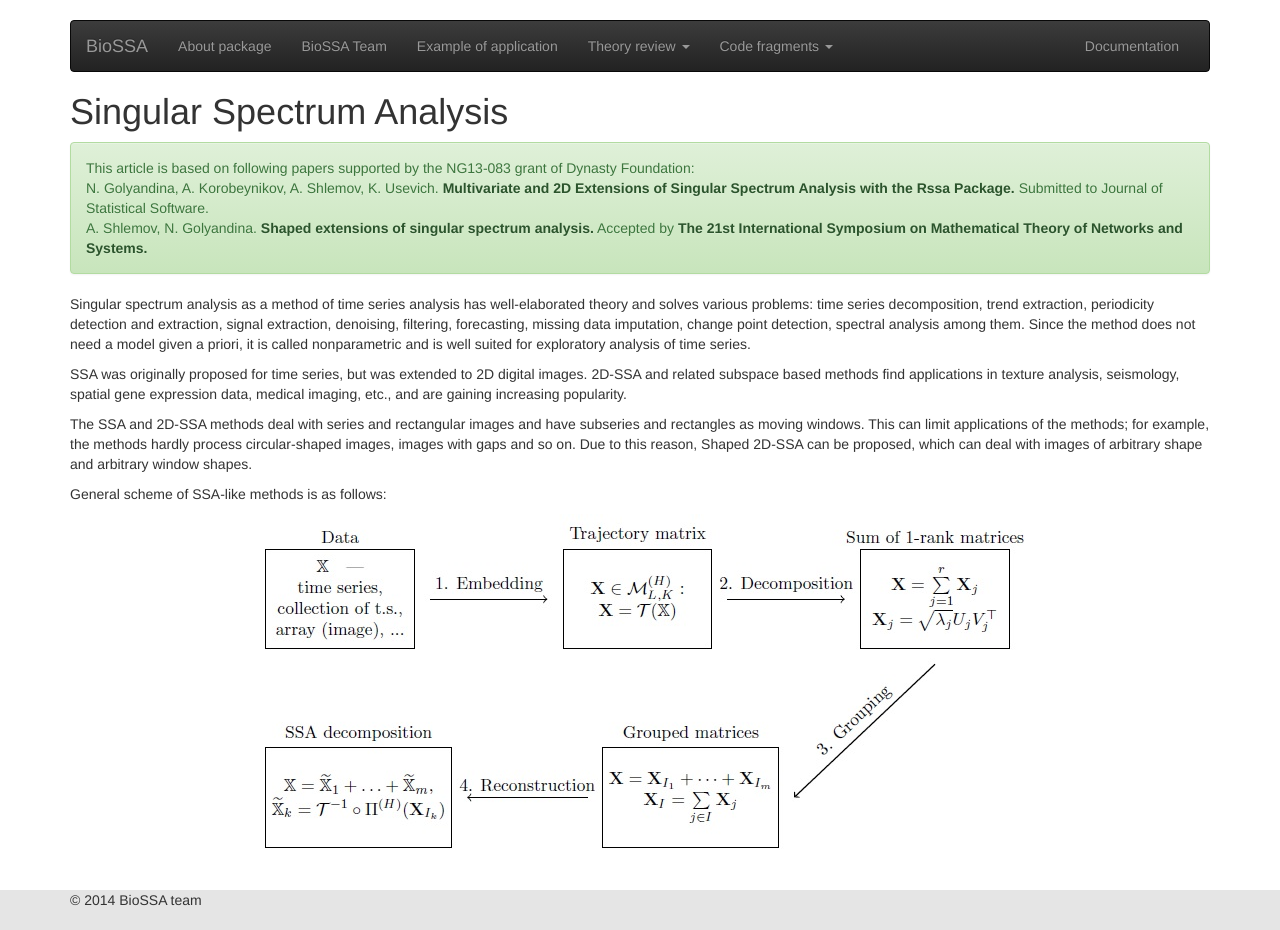
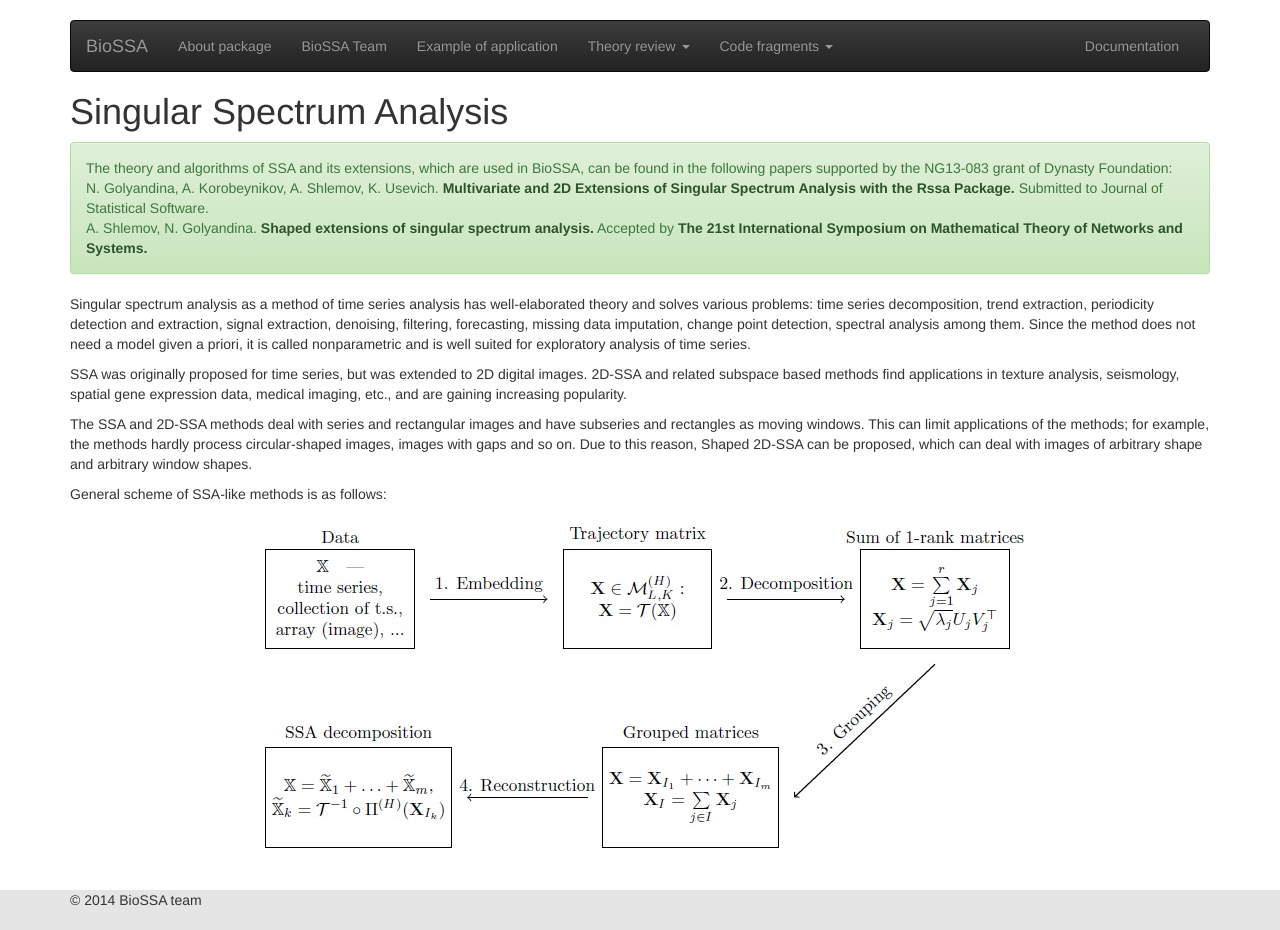
Before and after one commit to BioSSA/BioSSA.github.io, a Jekyll site: the page built from 01-ssa_theory.markdown, in a window 1280 px wide. Built offline with Jekyll 4.4.1, drawn with Linux system fonts in a browser that asks for light colours; nearby versions of some CDN libraries; Markdown is read by kramdown in place of the engine named in the settings.

Commit message:
Minor errors fix

```diff
--- a/ssa_theory.markdown
+++ b/01-ssa_theory.markdown
@@ -1,13 +1,13 @@
 ---
 layout: layout-bootstrap-tmp
 title: "Singular Spectrum Analysis"
-permalink: theory.html
+permalink: 01-ssa_theory.html
 tags: theory
 ---
 
 #  Singular Spectrum Analysis
 <div class="alert alert-success">
-    This article is based on following papers supported by the NG13-083 grant of Dynasty Foundation:<br/>
+    The theory and algorithms of SSA and its extensions, which are used in BioSSA, can be found in the following papers supported by the NG13-083 grant of Dynasty Foundation:<br/>
     N. Golyandina, A. Korobeynikov, A. Shlemov, K. Usevich. <a href = "http://arxiv.org/pdf/1309.5050.pdf" class="alert-link">Multivariate and 2D Extensions of Singular Spectrum Analysis with the Rssa Package.</a> Submitted to Journal of Statistical Software. <br/>
     A. Shlemov, N. Golyandina. <a href = "http://arxiv.org/pdf/1401.4980.pdf" class="alert-link">Shaped extensions of singular spectrum analysis.</a> Accepted by <a href = "http://fwn06.housing.rug.nl/mtns2014/" class="alert-link">The 21st International Symposium on Mathematical Theory of Networks and Systems.</a>
 </div>
--- a/noise_theory.markdown
+++ b/02-noise_theory.markdown
@@ -1,7 +1,7 @@
 ---
 layout: layout-bootstrap-tmp
 title: "Noise Model"
-permalink: noise_theory.html
+permalink: 02-noise_theory.html
 tags: theory
 ---
 
--- a/03-example.markdown
+++ b/03-example.markdown
@@ -8,7 +8,7 @@ tags: codeexample
 
 ## Model parameters for noise estimation
 
-<div class="alert alert-success">Theory about noise model used could be found <a href = "{{ site.baseurl}}/noise_theory.html" alt = "Noise Model" class="alert-link">here</a>.</div>
+<div class="alert alert-success">Theory about noise model used could be found <a href = "{{ site.baseurl}}/02-noise_theory.html" alt = "Noise Model" class="alert-link">here</a>.</div>
 
 {% highlight r %}
 
```
